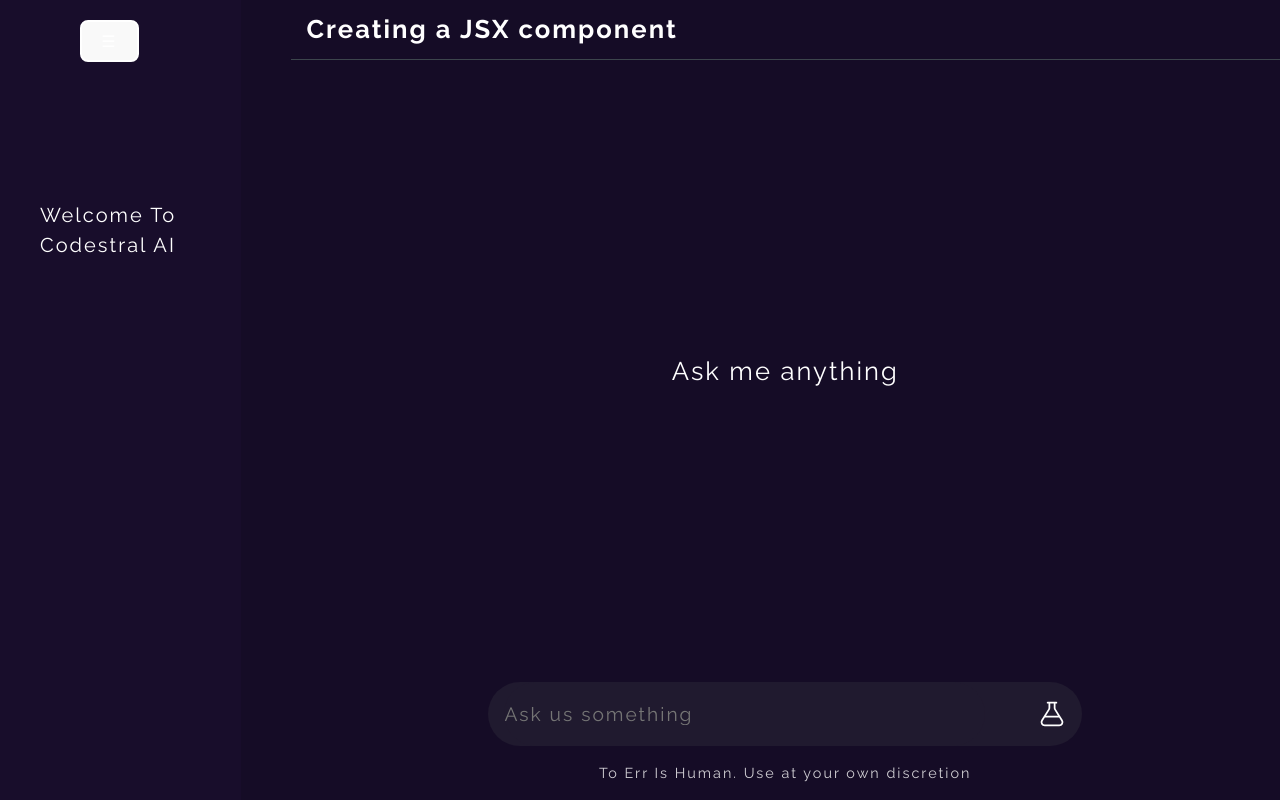
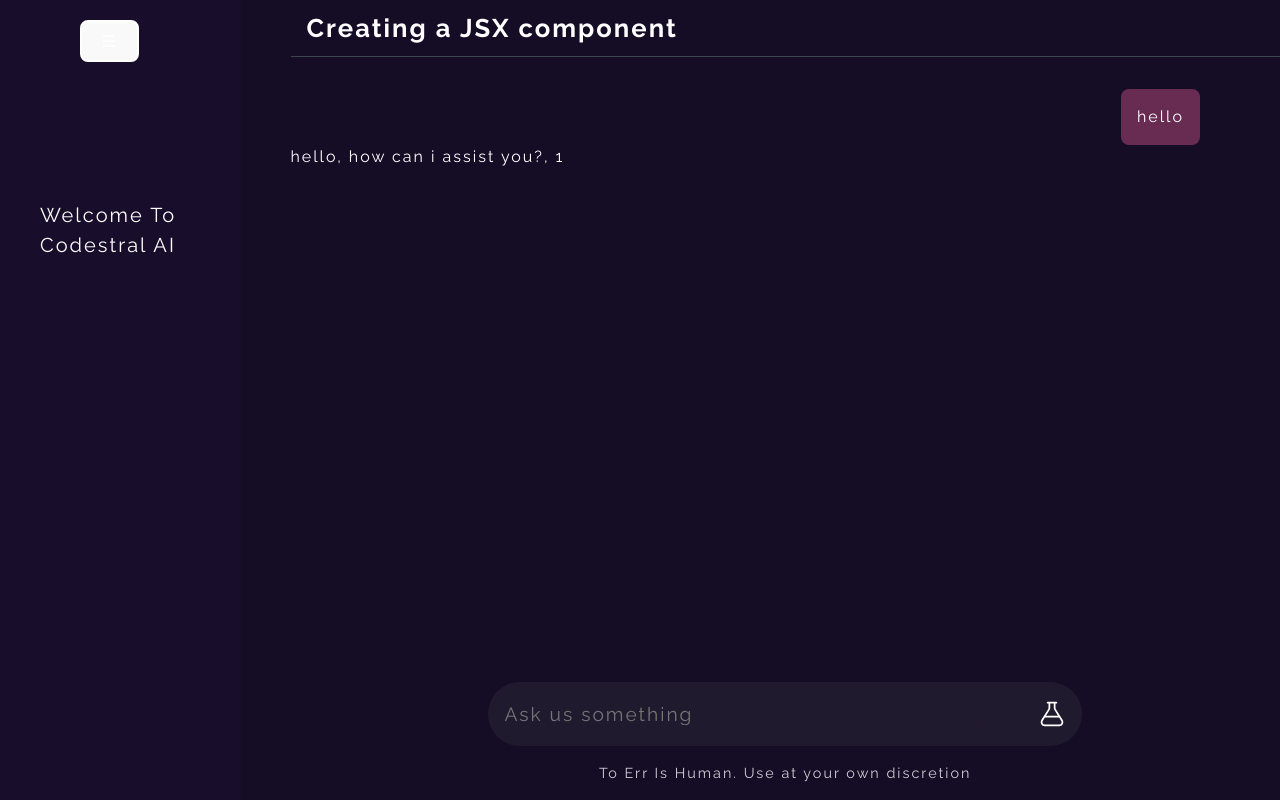
Before and after one commit to ishanbhardwaj00/ConverseAI, a React (Vite) app: page / in a window 1280 px wide. Built offline with nearby package versions, Linux system fonts and the light colour scheme.

Commit message:
sidebar to be chagned

```diff
--- a/src/containers/Chat/Chat.tsx
+++ b/src/containers/Chat/Chat.tsx
@@ -8,12 +8,12 @@
 }
 
 const Chat = () => {
-  // let messages:MessageType[] = [{
-  //   message: "hello"
-  // }, {
-  //   message: "hello, how can i assist you?"
-  // }];
-  let messages :MessageType[] = [];
+  let messages:MessageType[] = [{
+    message: "hello"
+  }, {
+    message: "hello, how can i assist you?"
+  }];
+  // let messages :MessageType[] = [];
 
   if(messages.length === 0) {
     return <NewChat />
--- a/src/containers/Sidebar/Sidebar.css
+++ b/src/containers/Sidebar/Sidebar.css
@@ -11,8 +11,6 @@
     display: flex;
     flex-direction: row;
     position: fixed;
-    top: 0;
-    left: 0;
     width: 250px;
     height: 100%;
     background-color: #0d0122;
```
